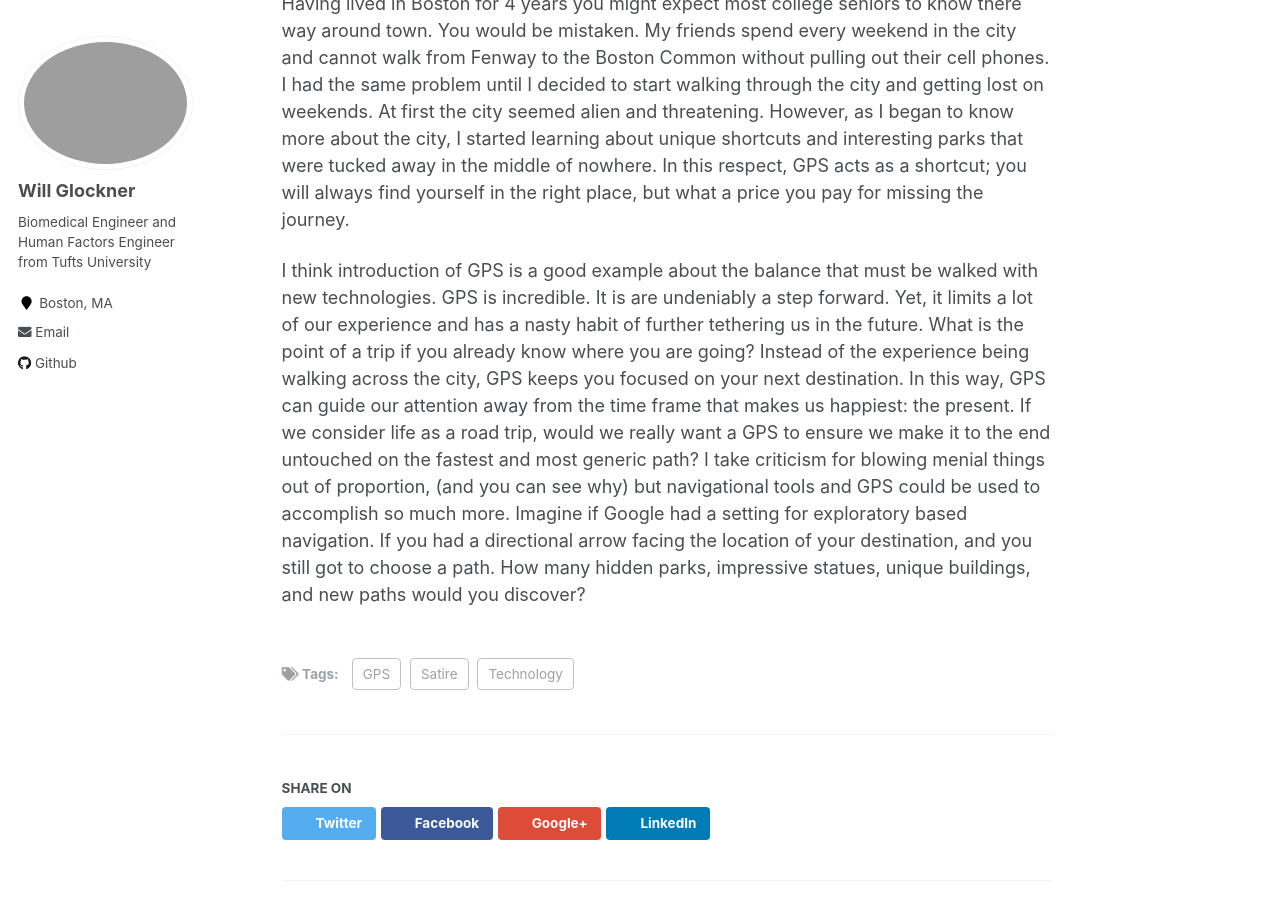
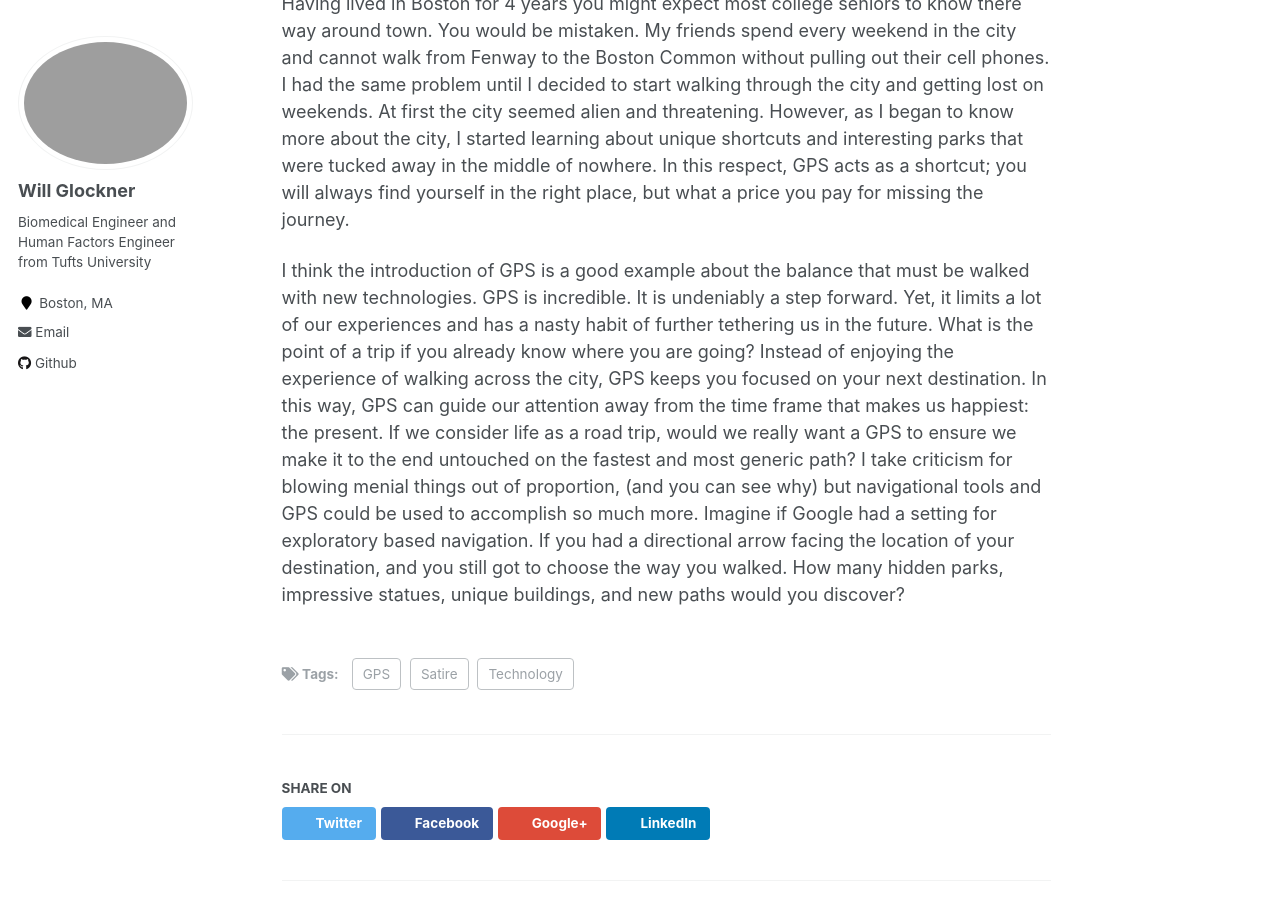
Before and after one commit to Glenn-Moss/wglock.github.io, a Jekyll site: the page built from _posts/2012-08-14-blog-post-1.md, in a window 1280 px wide and 900 px high, scrolled down 838 px. Built offline with Jekyll 4.4.1, drawn with Linux system fonts in a browser that asks for light colours.

Commit message:
Update 2012-08-14-blog-post-1.md

```diff
--- a/_posts/2012-08-14-blog-post-1.md
+++ b/_posts/2012-08-14-blog-post-1.md
@@ -14,4 +14,4 @@ This is not to pretend things were better in the past or that the present (and f
 
 Despite our absence of appreciation, GPS has had an impact on our lives. GPS has changed what it feels like to interact with our environment. We walk around cities we have never been before with the confidence and grace of a local. We have our phones tell us what locations have services that might interest us. It all seems too good to be true. This is not to say there are no costs to the omnipresence of GPS and navigational aids. In fact, there has been a great deal lost to us due to the advent of these technologies. These devices rob us of the thrill of being lost and the joy of truly getting to know one’s city. Having lived in Boston for 4 years you might expect most college seniors to know there way around town. You would be mistaken. My friends spend every weekend in the city and cannot walk from Fenway to the Boston Common without pulling out their cell phones. I had the same problem until I decided to start walking through the city and getting lost on weekends. At first the city seemed alien and threatening. However, as I began to know more about the city, I started learning about unique shortcuts and interesting parks that were tucked away in the middle of nowhere. In this respect, GPS acts as a shortcut; you will always find yourself in the right place, but what a price you pay for missing the journey.
 
-I think introduction of GPS is a good example about the balance that must be walked with new technologies. GPS is incredible. It is are undeniably a step forward. Yet, it limits a lot of our experience and has a nasty habit of further tethering us in the future. What is the point of a trip if you already know where you are going? Instead of the experience being walking across the city, GPS keeps you focused on your next destination. In this way, GPS can guide our attention away from the time frame that makes us happiest: the present. If we consider life as a road trip, would we really want a GPS to ensure we make it to the end untouched on the fastest and most generic path? I take criticism for blowing menial things out of proportion, (and you can see why) but navigational tools and GPS could be used to accomplish so much more. Imagine if Google had a setting for exploratory based navigation. If you had a directional arrow facing the location of your destination, and you still got to choose a path. How many hidden parks, impressive statues, unique buildings, and new paths would you discover?
+I think the introduction of GPS is a good example about the balance that must be walked with new technologies. GPS is incredible. It is undeniably a step forward. Yet, it limits a lot of our experiences and has a nasty habit of further tethering us in the future. What is the point of a trip if you already know where you are going? Instead of enjoying the experience of walking across the city, GPS keeps you focused on your next destination. In this way, GPS can guide our attention away from the time frame that makes us happiest: the present. If we consider life as a road trip, would we really want a GPS to ensure we make it to the end untouched on the fastest and most generic path? I take criticism for blowing menial things out of proportion, (and you can see why) but navigational tools and GPS could be used to accomplish so much more. Imagine if Google had a setting for exploratory based navigation. If you had a directional arrow facing the location of your destination, and you still got to choose the way you walked. How many hidden parks, impressive statues, unique buildings, and new paths would you discover?
```
